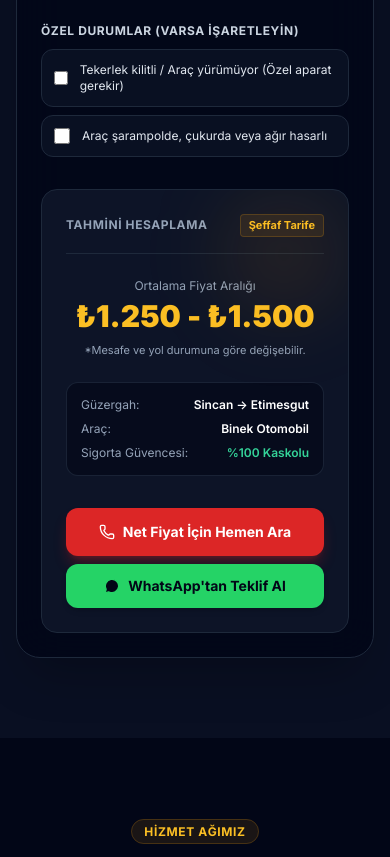
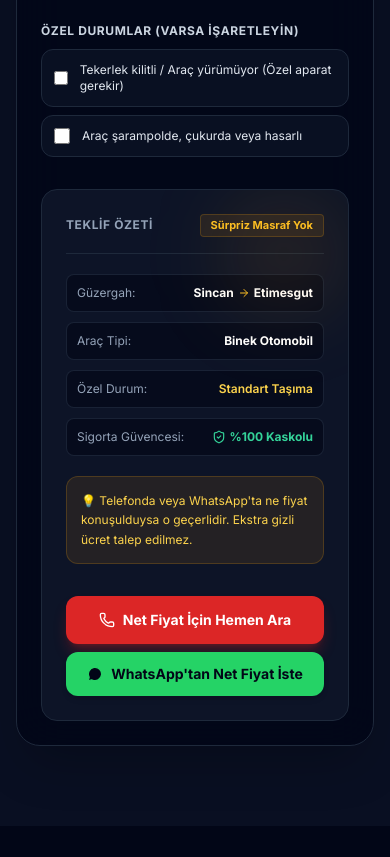
Before and after one commit to erencanikati-design/halisotokurtarma, a React (Vite) app: page / in a window 390 px wide. Shown: the part 10500-11357 px from the top of the page. Built offline with nearby package versions, Linux system fonts and the light colour scheme.

Commit message:
feat: remove average price numbers and convert to instant quote request

```diff
--- a/src/components/Calculator.jsx
+++ b/src/components/Calculator.jsx
@@ -1,12 +1,12 @@
 import React, { useState } from 'react';
-import { Calculator as CalcIcon, Car, Truck, Bike, ShieldCheck, Phone, MessageCircle, Info } from 'lucide-react';
+import { BadgePercent, Car, Truck, Bike, ShieldCheck, Phone, MessageCircle, CheckCircle2, ArrowRight } from 'lucide-react';
 import { COMPANY_INFO, ANKARA_DISTRICTS } from '../data/constants';
 
 const VEHICLE_TYPES = [
-  { id: 'binek', name: 'Binek Otomobil', icon: Car, basePrice: 800 },
-  { id: 'suv', name: 'SUV / Crossover', icon: Car, basePrice: 950 },
-  { id: 'ticari', name: 'Hafif Ticari / Minibüs', icon: Truck, basePrice: 1200 },
-  { id: 'motor', name: 'Motosiklet', icon: Bike, basePrice: 700 },
+  { id: 'binek', name: 'Binek Otomobil', icon: Car },
+  { id: 'suv', name: 'SUV / Crossover', icon: Car },
+  { id: 'ticari', name: 'Hafif Ticari / Minibüs', icon: Truck },
+  { id: 'motor', name: 'Motosiklet', icon: Bike },
 ];
 
 export default function Calculator() {
@@ -16,33 +16,9 @@ export default function Calculator() {
   const [wheelLocked, setWheelLocked] = useState(false);
   const [isAccident, setIsAccident] = useState(false);
 
-  // Simple realistic estimation logic
-  const calculateEstimate = () => {
-    const selectedVeh = VEHICLE_TYPES.find(v => v.id === vehicle);
-    let base = selectedVeh ? selectedVeh.basePrice : 800;
+  const selectedVehicleName = VEHICLE_TYPES.find(v => v.id === vehicle)?.name || 'Araç';
 
-    // distance factor approximation based on same vs different district
-    let distanceCharge = 0;
-    if (fromDistrict === toDistrict) {
-      distanceCharge = 150;
-    } else {
-      distanceCharge = 450;
-    }
-
-    if (wheelLocked) distanceCharge += 250;
-    if (isAccident) distanceCharge += 300;
-
-    const min = base + distanceCharge;
-    const max = min + 250;
-
-    return { min, max };
-  };
-
-  const estimate = calculateEstimate();
-
-  const generatedWhatsAppMessage = `Merhaba Halis Bey, ${fromDistrict} ilçesinden ${toDistrict} ilçesine ${
-    VEHICLE_TYPES.find(v => v.id === vehicle)?.name
-  } aracım için çekici fiyatı almak istiyorum. Tekerlek durumu: ${wheelLocked ? 'Kilitli' : 'Dönüyor'}. Yardımcı olur musunuz?`;
+  const generatedWhatsAppMessage = `Merhaba Halis Bey, ${fromDistrict} bölgesinden ${toDistrict} bölgesine ${selectedVehicleName} aracım için net fiyat teklifi almak istiyorum. Tekerlek durumu: ${wheelLocked ? 'Kilitli/Yürümüyor' : 'Dönüyor'}${isAccident ? ' (Hasarlı/Kaza)' : ''}. Yardımcı olur musunuz?`;
 
   return (
     <section id="hesapla" className="py-20 bg-slate-900/60 relative border-t border-slate-800">
@@ -51,22 +27,22 @@ export default function Calculator() {
         {/* Section Header */}
         <div className="text-center max-w-3xl mx-auto mb-14">
           <div className="inline-flex items-center gap-2 px-3 py-1 rounded-full bg-brand-500/10 border border-brand-500/20 text-brand-400 text-xs font-bold tracking-wider uppercase">
-            <CalcIcon className="w-3.5 h-3.5" /> Şeffaf Fiyat Politikası
+            <BadgePercent className="w-3.5 h-3.5" /> Şeffaf Fiyat Garantisi
           </div>
           <h2 className="text-3xl sm:text-5xl font-black text-white tracking-tight mt-3">
-            Tahmini Çekici Ücreti Hesapla
+            Hızlı Fiyat & Çekici Teklifi Alın
           </h2>
           <p className="text-slate-400 text-base sm:text-lg mt-3">
-            Aracınızın türünü ve güzergahınızı seçerek yaklaşık ücret aralığını görebilir, net fiyat için bizi hemen arayabilirsiniz.
+            Aracınızın türünü ve güzergahınızı belirleyin; hiçbir sürpriz masraf olmadan en uygun net fiyatı hemen öğrenin.
           </p>
         </div>
 
-        {/* Calculator Card */}
+        {/* Form Card */}
         <div className="max-w-4xl mx-auto bg-slate-950/80 rounded-3xl border border-slate-800 p-6 sm:p-10 shadow-2xl backdrop-blur-xl">
 
           <div className="grid grid-cols-1 lg:grid-cols-12 gap-8">
 
-            {/* Form Inputs (Left) */}
+            {/* Form Inputs (Left: 7 cols) */}
             <div className="lg:col-span-7 space-y-6">
 
               {/* Vehicle Type Selection */}
@@ -162,7 +138,7 @@ export default function Calculator() {
                       className="w-4 h-4 rounded text-brand-500 focus:ring-brand-400 bg-slate-800 border-slate-700"
                     />
                     <span className="text-xs sm:text-sm text-slate-200">
-                      Araç şarampolde, çukurda veya ağır hasarlı
+                      Araç şarampolde, çukurda veya hasarlı
                     </span>
                   </label>
                 </div>
@@ -170,49 +146,57 @@ export default function Calculator() {
 
             </div>
 
-            {/* Estimate Result Box (Right) */}
+            {/* Quote Action Box (Right: 5 cols) */}
             <div className="lg:col-span-5 flex flex-col justify-between bg-slate-900/90 rounded-2xl border border-slate-800 p-6 sm:p-7 relative overflow-hidden">
               <div className="absolute top-0 right-0 w-32 h-32 bg-brand-500/10 rounded-full blur-2xl pointer-events-none" />
 
               <div>
                 <div className="flex items-center justify-between pb-4 border-b border-slate-800">
-                  <span className="text-xs font-bold text-slate-400 uppercase tracking-wider">Tahmini Hesaplama</span>
-                  <span className="px-2 py-0.5 rounded text-[11px] font-bold bg-brand-500/10 text-brand-400 border border-brand-500/20">
-                    Şeffaf Tarife
+                  <span className="text-xs font-bold text-slate-400 uppercase tracking-wider">Teklif Özeti</span>
+                  <span className="px-2.5 py-0.5 rounded text-[11px] font-bold bg-brand-500/10 text-brand-400 border border-brand-500/20">
+                    Sürpriz Masraf Yok
                   </span>
                 </div>
 
-                <div className="py-6 text-center">
-                  <span className="text-xs text-slate-400 block mb-1">Ortalama Fiyat Aralığı</span>
-                  <div className="text-3xl sm:text-4xl font-black text-brand-400">
-                    ₺{estimate.min.toLocaleString('tr-TR')} - ₺{estimate.max.toLocaleString('tr-TR')}
+                {/* Selected Details */}
+                <div className="py-5 space-y-2.5 text-xs text-slate-300">
+                  <div className="flex justify-between items-center p-2.5 rounded-lg bg-slate-950/60 border border-slate-800/80">
+                    <span className="text-slate-400">Güzergah:</span>
+                    <span className="font-bold text-white flex items-center gap-1">
+                      {fromDistrict} <ArrowRight className="w-3 h-3 text-brand-400" /> {toDistrict}
+                    </span>
                   </div>
-                  <span className="text-[11px] text-slate-400 block mt-2">
-                    *Mesafe ve yol durumuna göre değişebilir.
-                  </span>
+
+                  <div className="flex justify-between items-center p-2.5 rounded-lg bg-slate-950/60 border border-slate-800/80">
+                    <span className="text-slate-400">Araç Tipi:</span>
+                    <span className="font-bold text-white">{selectedVehicleName}</span>
+                  </div>
+
+                  <div className="flex justify-between items-center p-2.5 rounded-lg bg-slate-950/60 border border-slate-800/80">
+                    <span className="text-slate-400">Özel Durum:</span>
+                    <span className="font-semibold text-amber-300">
+                      {wheelLocked || isAccident ? 'Özel Ekipman Gerekli' : 'Standart Taşıma'}
+                    </span>
+                  </div>
+
+                  <div className="flex justify-between items-center p-2.5 rounded-lg bg-slate-950/60 border border-slate-800/80">
+                    <span className="text-slate-400">Sigorta Güvencesi:</span>
+                    <span className="font-bold text-emerald-400 flex items-center gap-1">
+                      <ShieldCheck className="w-3.5 h-3.5" /> %100 Kaskolu
+                    </span>
+                  </div>
                 </div>
 
-                <div className="space-y-2 text-xs text-slate-300 bg-slate-950/60 p-3.5 rounded-xl border border-slate-800/80 mb-6">
-                  <div className="flex justify-between">
-                    <span className="text-slate-400">Güzergah:</span>
-                    <span className="font-semibold text-white">{fromDistrict} → {toDistrict}</span>
-                  </div>
-                  <div className="flex justify-between">
-                    <span className="text-slate-400">Araç:</span>
-                    <span className="font-semibold text-white">{VEHICLE_TYPES.find(v => v.id === vehicle)?.name}</span>
-                  </div>
-                  <div className="flex justify-between">
-                    <span className="text-slate-400">Sigorta Güvencesi:</span>
-                    <span className="font-semibold text-emerald-400">%100 Kaskolu</span>
-                  </div>
+                <div className="p-3.5 rounded-xl bg-brand-500/10 border border-brand-500/20 mb-6 text-xs text-brand-300 leading-relaxed">
+                  💡 Telefonda veya WhatsApp'ta ne fiyat konuşulduysa o geçerlidir. Ekstra gizli ücret talep edilmez.
                 </div>
               </div>
 
-              {/* Direct Action for this quote */}
+              {/* Direct Actions */}
               <div className="space-y-2 pt-2">
                 <a
                   href={COMPANY_INFO.telLink}
-                  className="w-full flex items-center justify-center gap-2 py-3.5 rounded-xl bg-emergency-600 hover:bg-emergency-500 text-white font-bold text-sm shadow-lg shadow-emergency-600/30 transition-transform active:scale-95"
+                  className="w-full flex items-center justify-center gap-2 py-3.5 rounded-xl bg-emergency-600 hover:bg-emergency-500 text-white font-bold text-sm shadow-lg shadow-emergency-600/30 transition-transform active:scale-95 cursor-pointer"
                 >
                   <Phone className="w-4 h-4" />
                   <span>Net Fiyat İçin Hemen Ara</span>
@@ -222,10 +206,10 @@ export default function Calculator() {
                   href={`https://wa.me/${COMPANY_INFO.rawPhone}?text=${encodeURIComponent(generatedWhatsAppMessage)}`}
                   target="_blank"
                   rel="noopener noreferrer"
-                  className="w-full flex items-center justify-center gap-2 py-3 rounded-xl bg-whatsapp hover:bg-whatsapp-hover text-slate-950 font-bold text-sm shadow-md transition-transform active:scale-95"
+                  className="w-full flex items-center justify-center gap-2 py-3 rounded-xl bg-whatsapp hover:bg-whatsapp-hover text-slate-950 font-bold text-sm shadow-md transition-transform active:scale-95 cursor-pointer"
                 >
                   <MessageCircle className="w-4 h-4 fill-slate-950 text-whatsapp" />
-                  <span>WhatsApp'tan Teklif Al</span>
+                  <span>WhatsApp'tan Net Fiyat İste</span>
                 </a>
               </div>
 
--- a/src/components/Navbar.jsx
+++ b/src/components/Navbar.jsx
@@ -19,7 +19,7 @@ export default function Navbar() {
     { name: 'Foto Galeri', href: '#galeri' },
     { name: 'Neden Biz?', href: '#neden-biz' },
     { name: 'Hizmet Bölgeleri', href: '#bolgeler' },
-    { name: 'Fiyat Hesapla', href: '#hesapla' },
+    { name: 'Fiyat & Teklif', href: '#hesapla' },
     { name: 'Yorumlar', href: '#yorumlar' },
     { name: 'SSS', href: '#sss' },
     { name: 'İletişim', href: '#iletisim' },
```
Also changed, not shown: 1 other file (tests, documents, lock files or other folders).
